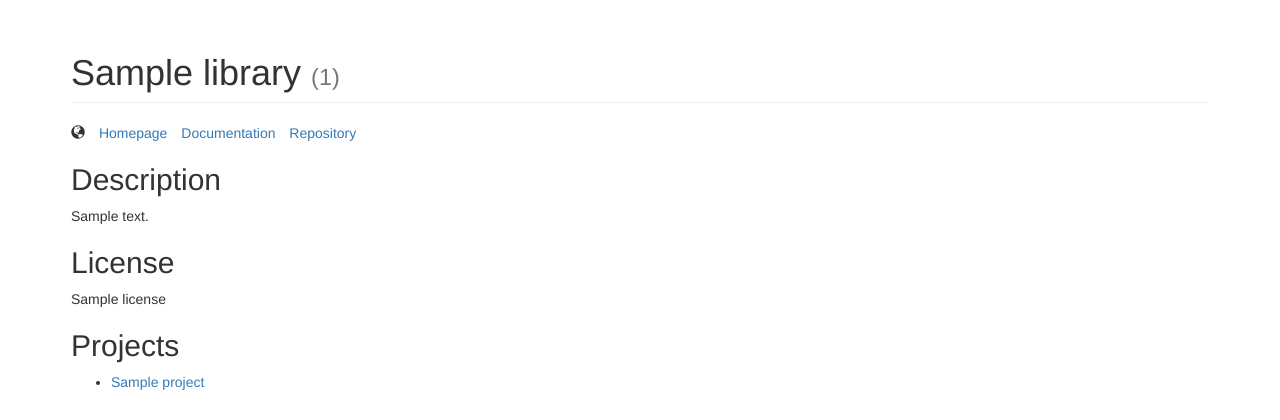
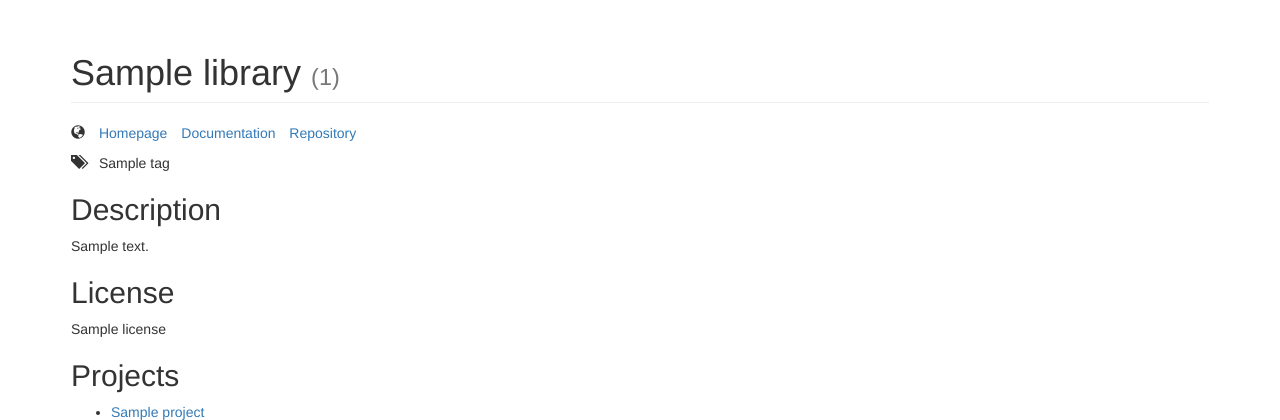
Before and after one commit to elegion/djangodash2013, a Django app: template templates/wtlib/library.html in a window 1280 px wide. Shown: the part 51-471 px from the top of the page. Run offline with Django 3.2, Linux system fonts and the light colour scheme; the template is opened without the code that fills it: most values are stand-ins (such as "Sample title", 1, 10 or a date in 2020); some libraries are stand-ins or nearby versions.

Commit message:
Display library tags on library page

```diff
--- a/templates/wtlib/library.html
+++ b/templates/wtlib/library.html
@@ -25,6 +25,14 @@
       {% endif %}
     </ul>
   {% endif %}
+  {% if library.tags.count %}
+    <ul class="list-inline library-tags">
+      <li><span class="glyphicon glyphicon-tags"></span></li>
+      {% for tag in library.tags.all %}
+        <li>{{ tag }}</li>
+      {% endfor %}
+    </ul>
+  {% endif %}
   {% if library.short_description %}
     <h2>{% trans 'Description' %}</h2>
     <article class="library-short-description">
```
